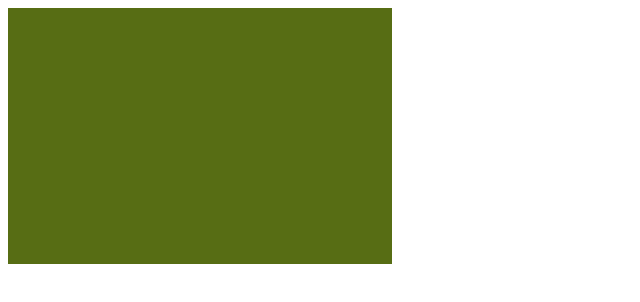
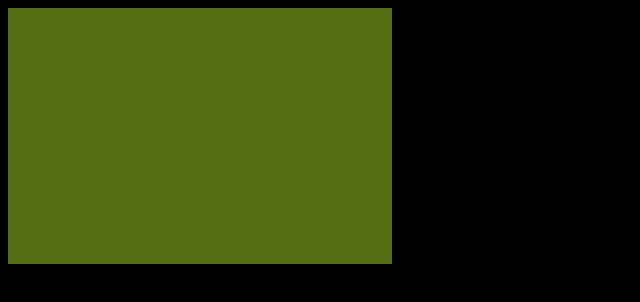
Before and after one commit to callen6/Crafty_Tutorial, a plain HTML site: page index.html in a window 1280 px wide. Shown: the whole page, without its empty margins (0-640 px from the left). Drawn offline with Linux system fonts and the light colour scheme.

Commit message:
Update index with css styling to make black background for Game.

```diff
--- a/index.html
+++ b/index.html
@@ -8,6 +8,9 @@
 	<script type="text/javascript">
 		window.addEventListener('load', Game.start);
 	</script>
+	<style type="text/css" media="screen">
+		body {background: black;}
+	</style>
 	<title>Crafty Tutorial</title>
 </head>
 <body>
```
